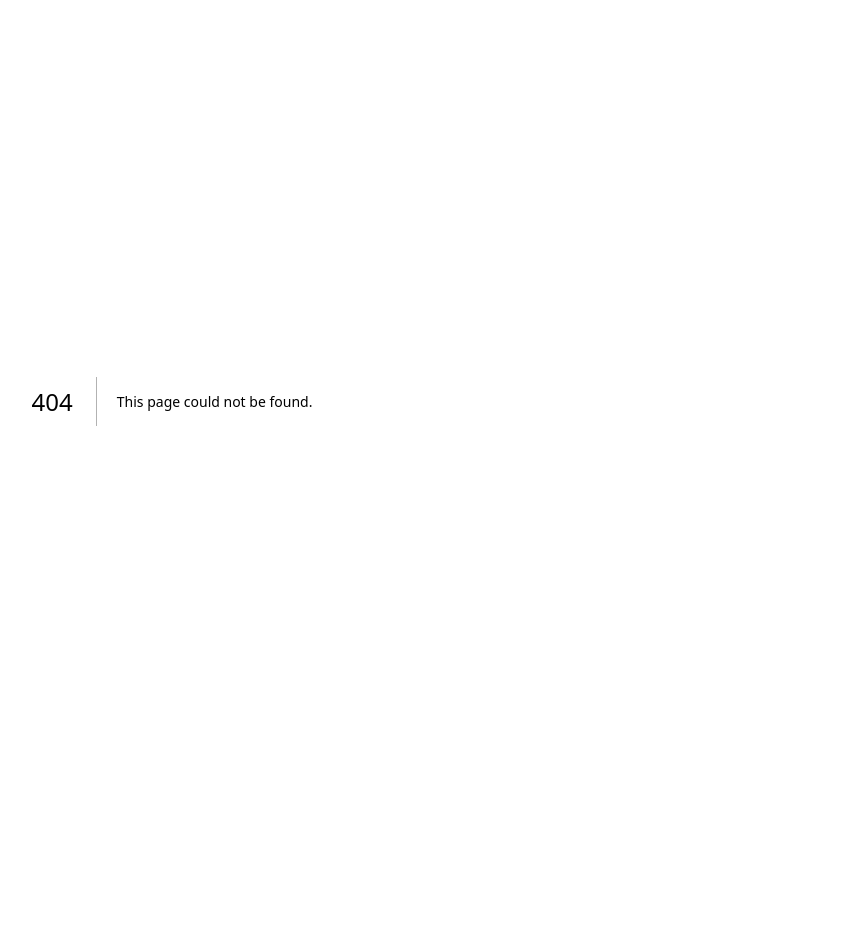
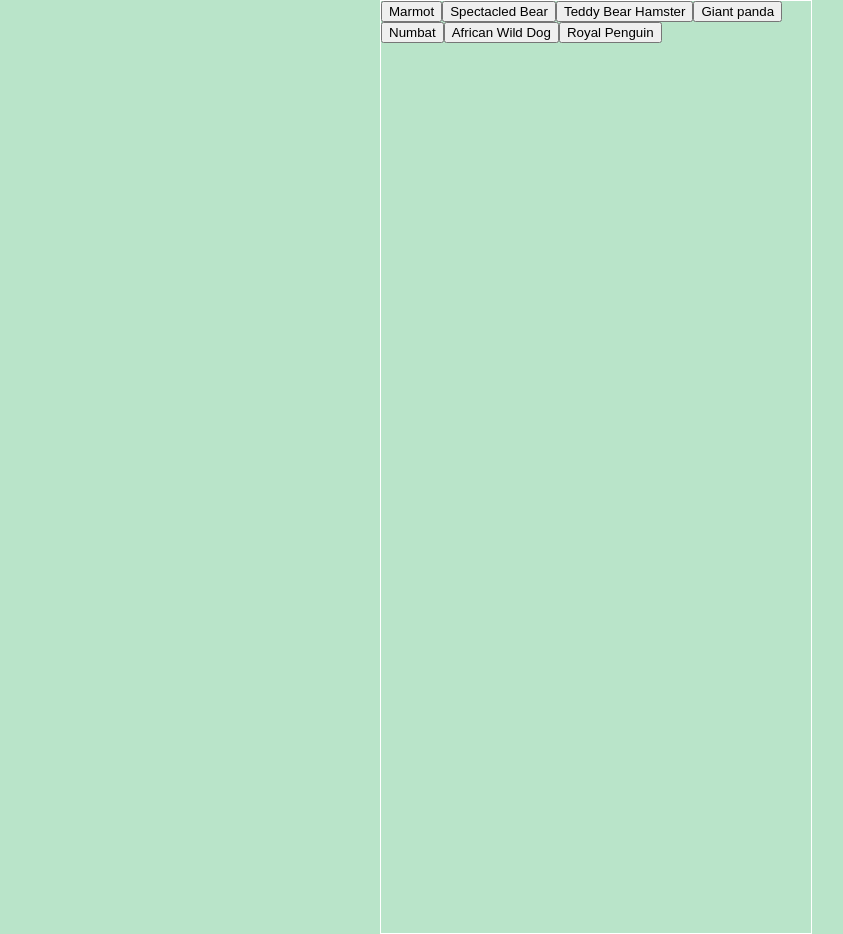
Before and after one commit to klee616/pocket-pals, a Next.js app: page /CallApi in a window 1280 px wide. Before the commit this address had no page. Shown: the whole page, without its empty margins (44-887 px from the left). Built offline with nearby package versions, Linux system fonts and the light colour scheme.

Commit message:
add call api function

```diff
--- /dev/null
+++ b/pages/CallApi.js
@@ -0,0 +1,57 @@
+import { useState, useEffect } from "react";
+export default function CallAPI() {
+  const [animals, setAnimals] = useState(["Marmot", "Spectacled Bear", "Teddy Bear Hamster", "Giant panda", "Numbat", "African Wild Dog", "Royal Penguin"]);
+  const [resultList, setResultList] = useState([]);
+  const callAPI = async (animal) => {
+    try {
+      const res = await fetch(
+        `https://api.api-ninjas.com/v1/animals?name=` + animal, {
+        headers: { 'X-Api-Key': "G4R5Q6eIcdrnEqBxzuPZX2TWl4PipIeWrg0IFiPN" }
+        // headers: { 'X-Api-Key': process.env.PUBLIC_API_KEY  }
+      }
+      );
+      const data = await res.json();
+      setResultList(data);
+      console.log(data)
+    } catch (err) {
+      console.log(err);
+    }
+  }
+  return (
+    <>
+      <div>
+        {animals.map((animal, index) => {
+          return (<><button onClick={() => callAPI(animal)} key={index}>{animal}</button></>);
+
+        })}
+      </div>
+      {resultList && resultList.map((animal, index) => {
+        console.log(animal)
+        let taxonomyList = [];
+        for (let item in animal.taxonomy) {
+          taxonomyList.push({key:item, value:animal.taxonomy[item]});
+        }
+        let characteristicsList = [];
+        for (let item in animal.characteristics) {
+          characteristicsList.push({key:item, value:animal.characteristics[item]});
+        }
+        return (<>
+          <div key={index}>
+            <p>Name : {animal.name} </p>
+            <p>Taxonomy :
+              {taxonomyList.map((item, key) => {  return (<>{item.key} - {item.value}<br /></>) })}
+            </p>
+            <p>Location :<br />
+              {animal.locations.map((item, key) => { return (<>{item}<br /></>) })}
+            </p>
+            <p>Characteristics :<br />
+              {characteristicsList.map((item, key) => {  return (<>{item.key} - {item.value}<br /></>) })}
+            </p>
+          </div>
+
+        </>);
+      })
+      }
+    </>
+  );
+}
```
Also changed, not shown: 2 other files (tests, documents, lock files or other folders).
